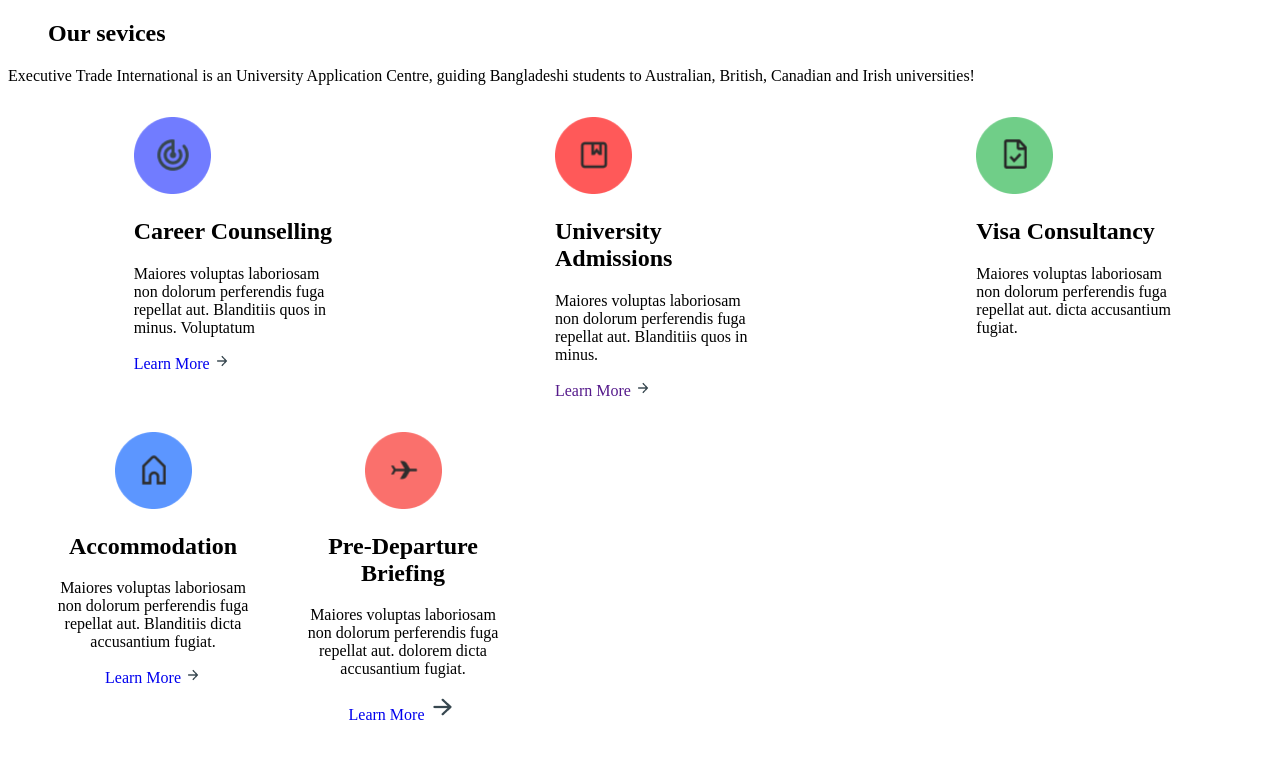
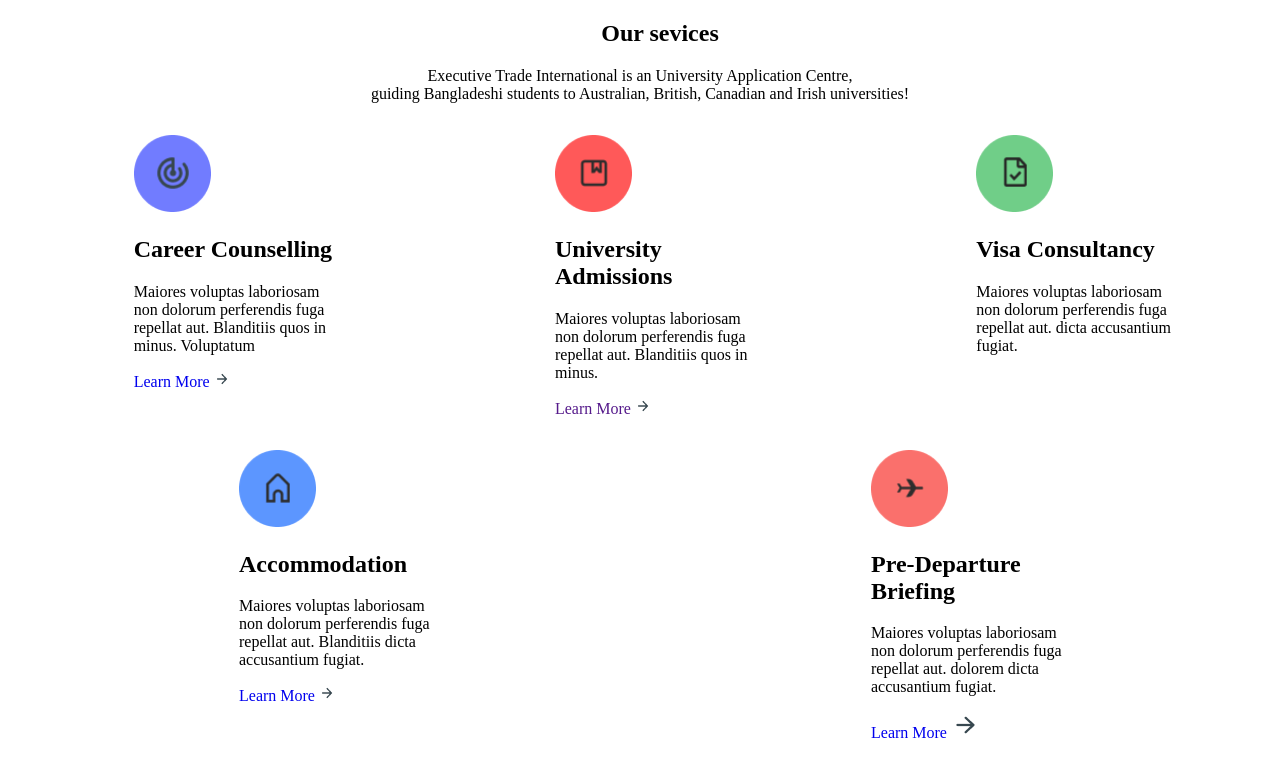
Before and after one commit to x2255/qwerty, a plain HTML site: page index.html in a window 1280 px wide. Drawn offline with Linux system fonts and the light colour scheme; files whose address does not match are found by name.

Commit message:
Tayyor_boldi

```diff
--- a/css/style.css
+++ b/css/style.css
@@ -28,7 +28,9 @@
 }
 .div-the{
   display: flex;
-
-  text-align: center ;
-
+  justify-content: space-around;
 }
+.divv{
+  width: auto;
+  text-align: center;
+}
--- a/index.html
+++ b/index.html
@@ -11,11 +11,14 @@
 
   <main>
     <section>
+    <div class="divv">
       <ul>
-        <li><h2>Our sevices</h2></li>
+        <li><h2 class="h2">Our sevices</h2></li>
       </ul>
-      <p>Executive Trade International is an University Application Centre, guiding Bangladeshi students to Australian, British,
+
+       <p class="p">Executive Trade International is an University Application Centre, <br> guiding Bangladeshi students to Australian, British,
         Canadian and Irish universities!</p>
+    </div>
         <div class="the-div">
           <div class="career">
             <ul>
@@ -77,7 +80,6 @@
                 </p>
               </li>
               <li>
-
                 <a href="#">Learn More <img src="./img/korsatgich.png" alt="" width="16" height="16"></a>
               </li>
               </ul>
```
